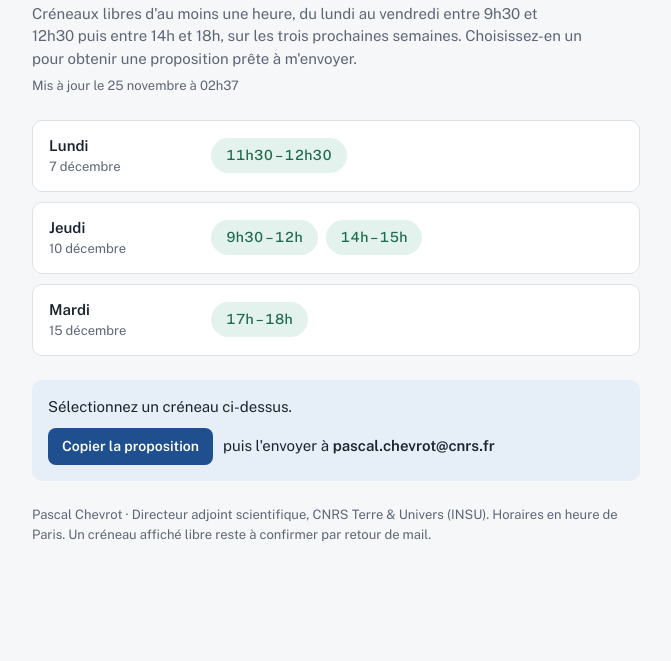
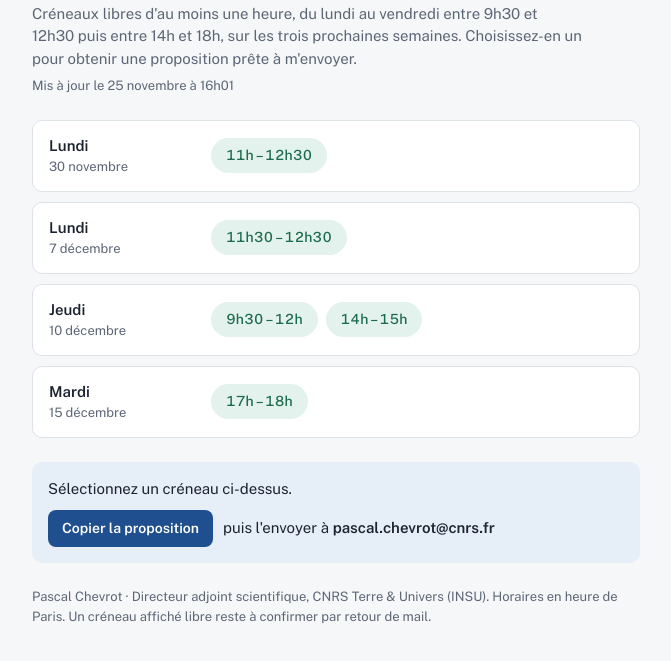
Before and after one commit to pascalchevrot/availabilities, a plain HTML site: page index.html in a window 1280 px wide. Shown: the part 93-754 px from the top of the page, without its empty margins (304-975 px from the left). Drawn offline with nearby package versions, Linux system fonts and the light colour scheme.

Commit message:
Mise à jour des disponibilités

```diff
--- a/index.html
+++ b/index.html
@@ -79,8 +79,8 @@ footer{font-size:13px;color:var(--muted)}
 <script>
 // Données : créneaux libres (heure de Paris), jours ouvrés avec disponibilités uniquement.
 // La tâche quotidienne ne modifie que UPDATED et FREE.
-const UPDATED = "2026-11-25T02:37:11+01:00";
-const FREE = {"2026-12-07":[["11:30","12:30"]],"2026-12-10":[["09:30","12:00"],["14:00","15:00"]],"2026-12-15":[["17:00","18:00"]]};
+const UPDATED = "2026-11-25T16:01:56+01:00";
+const FREE = {"2026-11-30":[["11:00","12:30"]],"2026-12-07":[["11:30","12:30"]],"2026-12-10":[["09:30","12:00"],["14:00","15:00"]],"2026-12-15":[["17:00","18:00"]]};
 const fmtH = s => { const [h,m]=s.split(":"); return (+h)+"h"+(m==="00"?"":m); };
 // Dates construites à midi UTC : le jour affiché ne dépend ni du fuseau ni de l'heure d'été.
 const noon = d => new Date(d+"T12:00:00Z");
```
